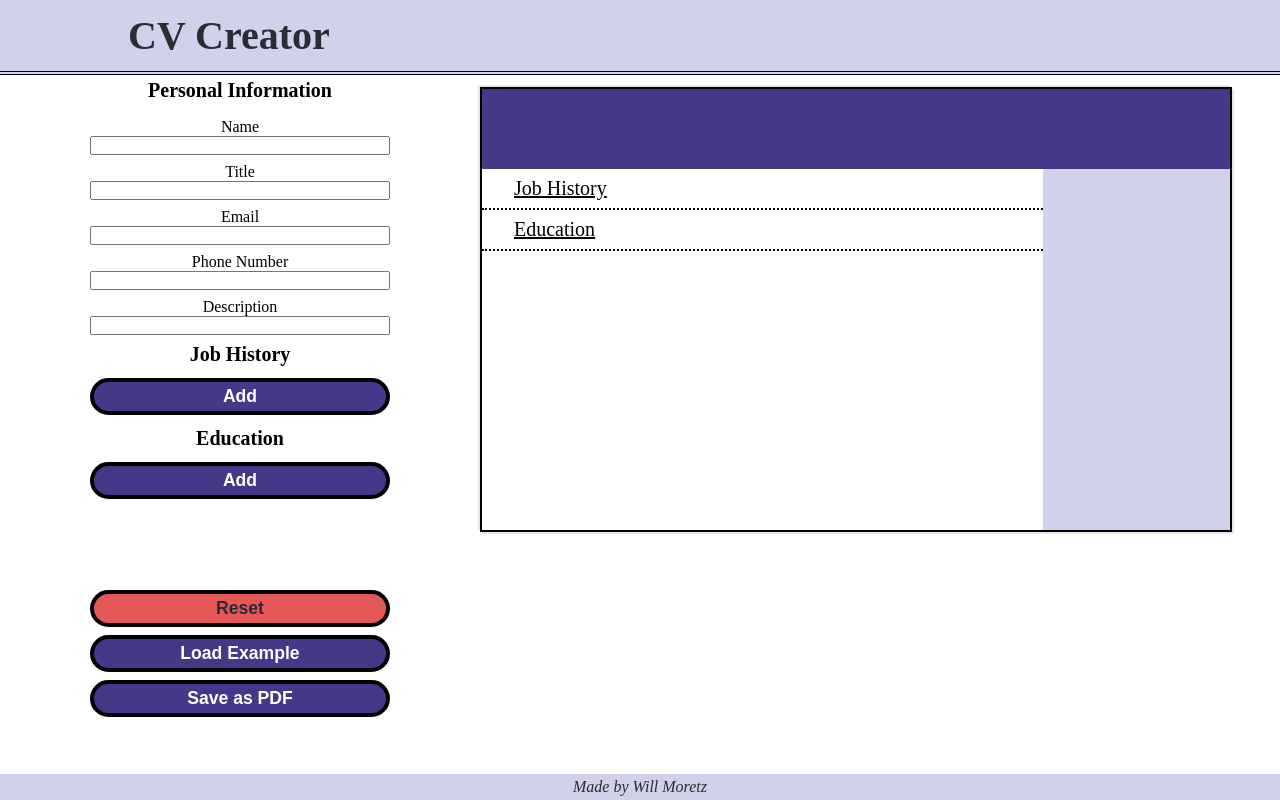
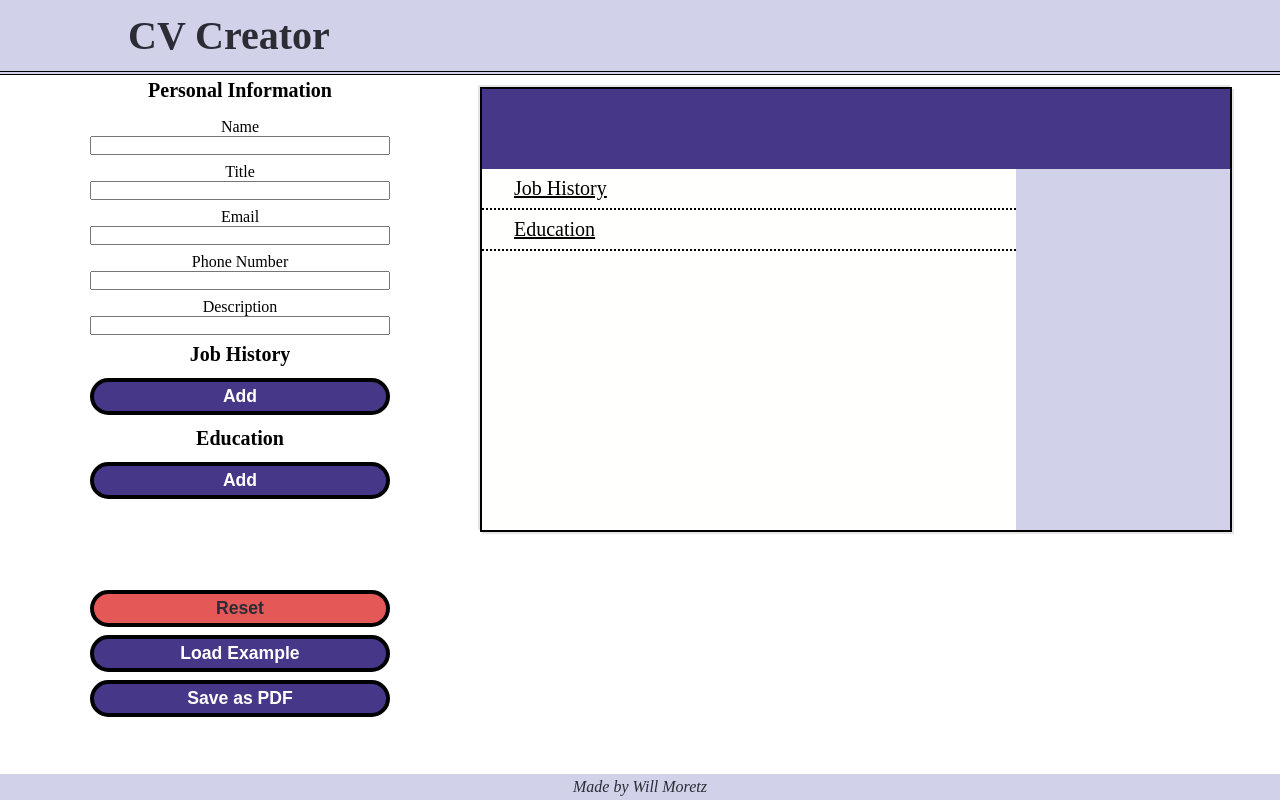
Before and after one commit to WillMoretz/cv-creator, a React (Create React App) app: page / in a window 1280 px wide. Built offline with nearby package versions, Linux system fonts and the light colour scheme.

Commit message:
small css tweaks

```diff
--- a/src/index.css
+++ b/src/index.css
@@ -51,7 +51,7 @@ footer {
 
 .cover-letter {
   display: grid;
-  grid-template-columns: 3fr 1fr;
+  grid-template-columns: 5fr 2fr;
   grid-template-rows: min-content min-content auto;
   grid-template-areas: "name name" "job info" "education info";
   box-shadow: 2px 2px rgba(0, 0, 0, 0.1), -2px -2px rgba(0, 0, 0, 0.1);
@@ -85,6 +85,10 @@ footer {
   min-width: 0;
   word-wrap: break-word;
   word-break: break-all;
+}
+
+.personal-info > div {
+  margin: 0.75rem 0.25rem 0 0.25rem;
 }
 
 .history-item {
@@ -166,7 +170,7 @@ button:hover {
 
   .job-history-elements,
   .education-elements {
-    font-size: 1.25rem;
+    font-size: 1.1rem;
   }
 
   .dates {
```
